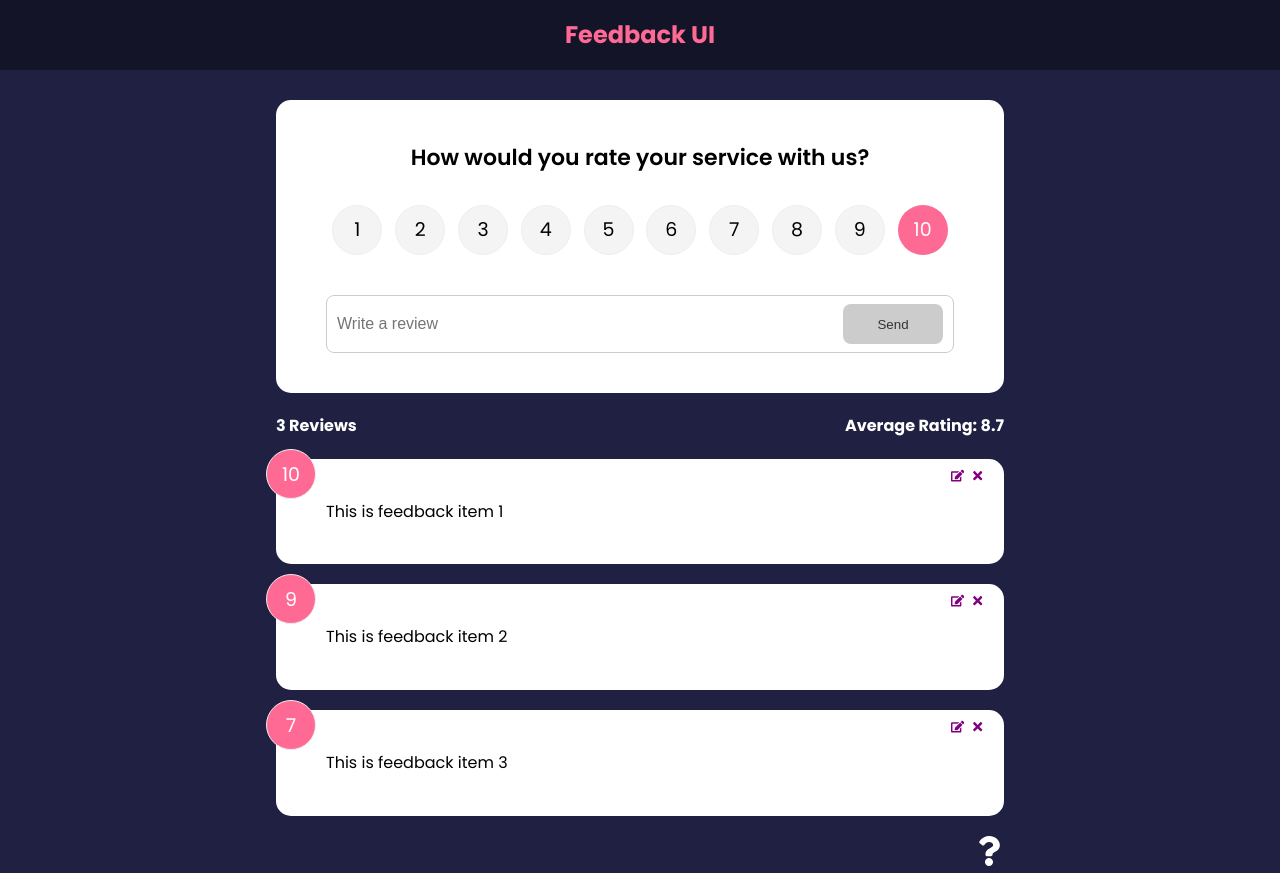
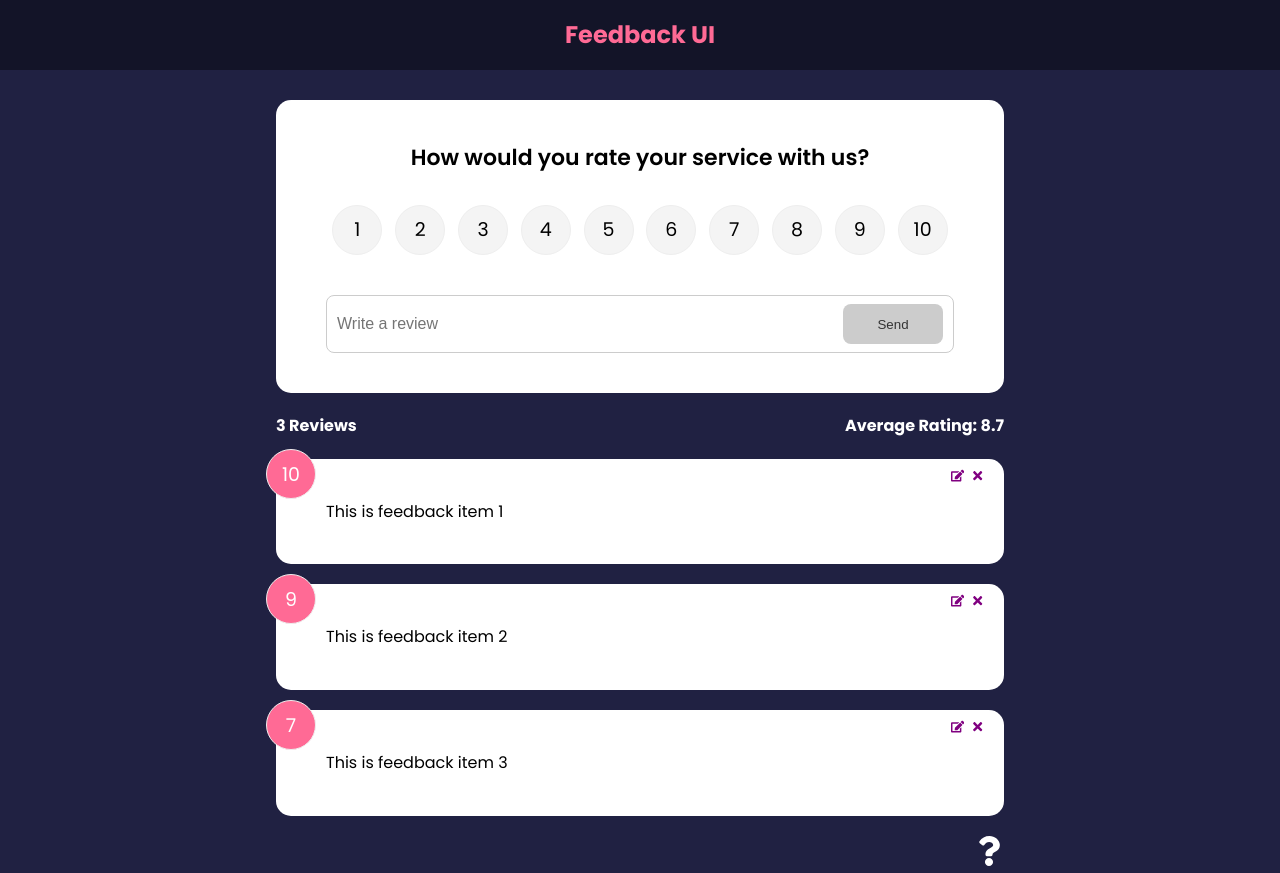
Before and after one commit to StanHekht/feedback-app, a React (Create React App) app: page / in a window 1280 px wide. Built offline with nearby package versions, Linux system fonts and the light colour scheme.

Commit message:
Use useEffect to get item being updated into the feedback form with correct rating

```diff
--- a/src/components/FeedbackForm.jsx
+++ b/src/components/FeedbackForm.jsx
@@ -1,8 +1,8 @@
+import { useState, useContext, useEffect } from 'react';
 import React from 'react';
 import Card from './shared/Card';
 import Button from './shared/Button';
 import RatingSelect from './RatingSelect';
-import { useState, useContext } from 'react';
 import FeedbackContext from '../context/FeedbackContext';
 
 function FeedbackForm() {
@@ -11,7 +11,15 @@
   const [btnDisabled, setBtnDisabled] = useState(true);
   const [message, setMessage] = useState('');
 
-  const {addFeedback} = useContext(FeedbackContext);
+  const {addFeedback, feedbackEdit} = useContext(FeedbackContext);
+
+  useEffect(() => {
+    if(feedbackEdit.edit === true) {
+      setBtnDisabled(false);
+      setText(feedbackEdit.item.text);
+      setRating(feedbackEdit.item.rating);
+    }
+  }, [feedbackEdit])
 
   const handleTextChange = (e) => {
     if (text === '') {
--- a/src/components/RatingSelect.jsx
+++ b/src/components/RatingSelect.jsx
@@ -1,8 +1,16 @@
 import React from 'react'
-import { useState } from 'react';
+import { useState, useContext, useEffect } from 'react';
+import FeedbackContext from '../context/FeedbackContext';
 
 function RatingSelect({select}) {
   const [selected, setSelected] = useState(10);
+
+  const {feedbackEdit} = useContext(FeedbackContext);
+
+  useEffect(() => {
+    setSelected(feedbackEdit.item.rating);
+  }, [feedbackEdit])
+
   const handleChange = (e) => {
     setSelected(+e.currentTarget.value);
     select(+e.currentTarget.value);
--- a/src/context/FeedbackContext.js
+++ b/src/context/FeedbackContext.js
@@ -51,6 +51,7 @@
     addFeedback,
     deleteFeedback,
     editFeedback,
+    feedbackEdit,
   }}>
     {children}
   </FeedbackContext.Provider>
```
